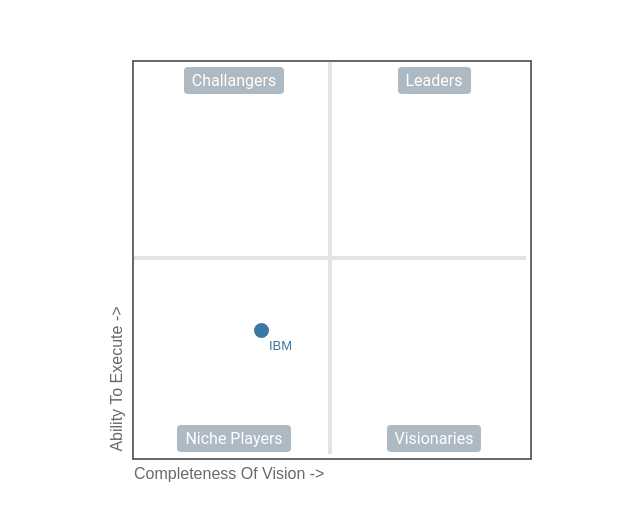
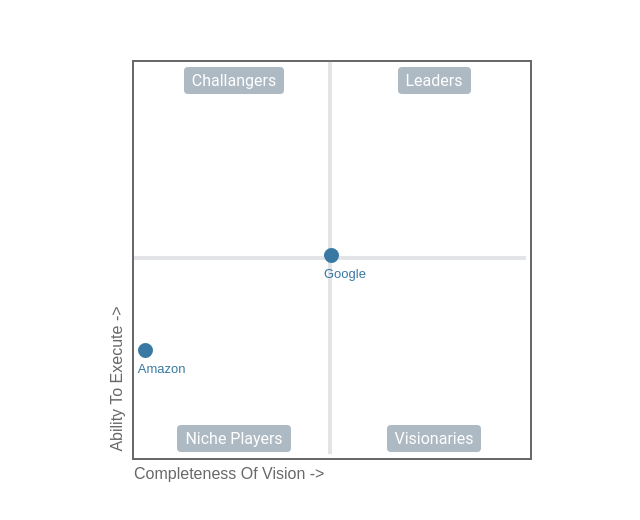
Before and after one commit to ozanbatuhankurucu/magic-quadrant, a React (Create React App) app: page / in a window 1280 px wide. Shown: the part 140-660 px from the top of the page, without its empty margins (308-948 px from the left). Built offline with nearby package versions, Linux system fonts and the light colour scheme.

Commit message:
Complete drag and drop.

```diff
--- a/src/App.tsx
+++ b/src/App.tsx
@@ -1,22 +1,20 @@
+import { useState, useRef } from 'react'
 import Layout from './Components/Layout'
 import ScatterChart from './Components/ScatterChart'
+import Scatter from './Components/Scatter'
+import { PointType } from './Services/commonTypes'
 
 function App() {
-  // Sample data
-  const data = [
-    { x: 1, y: 23 },
-    { x: 2, y: 3 },
-    { x: 3, y: 15 },
-    { x: 4, y: 35 },
-    { x: 5, y: 45 },
-    { x: 6, y: 25 },
-    { x: 7, y: 17 },
-    { x: 8, y: 32 },
-    { x: 9, y: 43 }
-  ]
+  const chartRef = useRef<HTMLDivElement | null>(null)
+  const [points, setPoints] = useState<PointType[]>([
+    { x: 1, y: 23, label: 'Amazon', id: '1' },
+    { x: 50, y: 50, label: 'Google', id: '2' }
+  ])
   return (
     <Layout>
-      <ScatterChart width={400} height={400}></ScatterChart>
+      <ScatterChart width={400} height={400} chartRef={chartRef}>
+        <Scatter points={points} setPoints={setPoints} chartRef={chartRef} />
+      </ScatterChart>
     </Layout>
   )
 }
--- a/src/Components/ChartAreaLabel.tsx
+++ b/src/Components/ChartAreaLabel.tsx
@@ -18,7 +18,10 @@
   border-radius: 4px;
 `
 
-const ChartAreaLabel: React.FC<ChartAreaLabelProps> = ({ children, positionStart = false }) => {
+const ChartAreaLabel: React.FC<ChartAreaLabelProps> = ({
+  children,
+  positionStart = false
+}): React.ReactElement => {
   return (
     <Area positionStart={positionStart}>
       <AreaLabel positionStart={positionStart}>{children}</AreaLabel>
--- a/src/Components/Layout.tsx
+++ b/src/Components/Layout.tsx
@@ -5,7 +5,7 @@
   children: React.ReactNode
 }
 
-const Layout: React.FC<LayoutProps> = ({ children }) => {
+const Layout: React.FC<LayoutProps> = ({ children }): React.ReactElement => {
   return <Container>{children} </Container>
 }
 
--- a/src/Components/Point.tsx
+++ b/src/Components/Point.tsx
@@ -1,22 +1,23 @@
-import React, { useEffect, useRef } from 'react'
+import React, { useRef } from 'react'
 import { DARK_BLUE, BLACK } from '../Services/constants'
 import styled from 'styled-components'
 
+const PointerContainer = styled.span`
+  position: absolute;
+  bottom: ${(props: PointContainerProps) => props.y * 4 * 0.88}px;
+  left: ${(props: PointContainerProps) => props.x * 4 * 0.95}px;
+  z-index: 1;
+`
+
 const OuterDot = styled.div`
-  position: absolute;
-  bottom: ${(props: PointContainerProps) => props.y * 4 - 20}px;
-  left: ${(props: PointContainerProps) => props.x * 4 - 24}px;
   width: 60px;
   height: 60px;
   border-radius: 50%;
   border: 2px solid ${BLACK};
-  display: none;
+  // display: none;
 `
 
 const Dot = styled.div`
-  position: absolute;
-  bottom: ${(props: PointContainerProps) => props.y * 4}px;
-  left: ${(props: PointContainerProps) => props.x * 4}px;
   cursor: pointer;
   width: 15px;
   height: 15px;
@@ -25,23 +26,25 @@
 `
 
 const PointLabel = styled.span`
-  position: absolute;
-  bottom: ${(props: PointContainerProps) => props.y * 4 - 15}px;
-  left: ${(props: PointContainerProps) => props.x * 4 + 15}px;
   font-size: 13px;
   font-family: sans-serif;
   color: ${DARK_BLUE};
 `
 
-const Point: React.FC<PointProps> = ({ x, y, label }) => {
+const Point: React.FC<PointProps> = ({ x, y, label, handleDragEnter }): React.ReactElement => {
   // useRef is a hook that lets you store a reference to a DOM element
-  // if we use useRef, place of ref element on RAM is unchangeable after every rerender.
+  // by using useRef here, place of ref element on RAM is unchangeable after every rerender.
   let outerDotRef = useRef<HTMLDivElement | null>(null)
 
   return (
-    <>
-      <OuterDot ref={outerDotRef} id='outerDot' x={x} y={y} />
+    <PointerContainer
+      draggable={true}
+      onDrag={(e: React.DragEvent<HTMLSpanElement>) => handleDragEnter(e)}
+      x={x}
+      y={y}>
+      {/* <OuterDot ref={outerDotRef} id='outerDot' x={x} y={y} /> */}
       <Dot
+        id='dot'
         onMouseOver={() => {
           if (outerDotRef && outerDotRef.current) {
             outerDotRef.current.style.display = 'block'
@@ -52,19 +55,16 @@
             outerDotRef.current.style.display = 'none'
           }
         }}
-        x={x}
-        y={y}
       />
-      <PointLabel x={x} y={y}>
-        {label}
-      </PointLabel>
-    </>
+      <PointLabel>{label}</PointLabel>
+    </PointerContainer>
   )
 }
 interface PointProps {
   x: number
   y: number
   label: string
+  handleDragEnter: (e: React.DragEvent<HTMLSpanElement>) => void
 }
 
 interface PointContainerProps {
--- /dev/null
+++ b/src/Components/Scatter.tsx
@@ -0,0 +1,53 @@
+import React from 'react'
+import Point from './Point'
+import { PointType } from '../Services/commonTypes'
+
+const Scatter: React.FC<ScatterProps> = ({ points, setPoints, chartRef }): React.ReactElement => {
+  const handleDragEnter = (e: React.DragEvent<HTMLSpanElement>, pointId: string): void => {
+    e.preventDefault()
+    e.stopPropagation()
+    const current = chartRef.current
+    if (current) {
+      const bottom: number = Math.floor(
+        100 - ((e.pageY - Number(current.getBoundingClientRect().top)) * 100) / 400
+      )
+      const left: number = Math.floor(
+        ((e.pageX - Number(current.getBoundingClientRect().left)) * 100) / 400
+      )
+      changePointValue(left, bottom, pointId)
+    }
+  }
+
+  const changePointValue = (left: number, bottom: number, pointId: string): void => {
+    if (left > 100 || left < 0 || bottom > 100 || bottom < 0) return
+    setPoints((prevPoints: PointType[]): PointType[] => {
+      return prevPoints.map((point: PointType) =>
+        point.id === pointId ? { ...point, x: left, y: bottom } : point
+      )
+    })
+  }
+  return (
+    <>
+      {points.map((point: PointType) => {
+        const { x, y, label, id } = point
+        return (
+          <Point
+            key={id}
+            label={label}
+            x={x}
+            y={y}
+            handleDragEnter={(e) => handleDragEnter(e, id)}
+          />
+        )
+      })}
+    </>
+  )
+}
+
+interface ScatterProps {
+  chartRef: React.RefObject<HTMLDivElement>
+  points: PointType[]
+  setPoints: React.Dispatch<React.SetStateAction<PointType[]>>
+}
+
+export default Scatter
--- a/src/Components/ScatterChart.tsx
+++ b/src/Components/ScatterChart.tsx
@@ -2,7 +2,6 @@
 import styled, { css } from 'styled-components'
 import { DARK_GREY, LIGHT_GREY } from '../Services/constants'
 import ChartAreaLabel from './ChartAreaLabel'
-import Point from './Point'
 
 const Chart = styled.div`
   position: relative;
@@ -58,9 +57,24 @@
   position: absolute;
 `
 
-const ScatterChart: React.FC<ScatterChartProps> = ({ children, width, height }) => {
+const ScatterChart: React.FC<ScatterChartProps> = ({
+  children,
+  width,
+  height,
+  chartRef
+}): React.ReactElement => {
+  const handleDragOver = (e: React.DragEvent<HTMLSpanElement>) => {
+    e.preventDefault()
+    e.stopPropagation()
+  }
+
   return (
-    <Chart height={height} width={width}>
+    <Chart
+      ref={chartRef}
+      onDragOver={(e) => handleDragOver(e)}
+      onDragLeave={(e) => handleDragOver(e)}
+      height={height}
+      width={width}>
       <ChartLeftText>Ability To Execute -&gt;</ChartLeftText>
       <ChartAreaLabelContainer width={width} height={height}>
         <ChartAreaLabel positionStart>Challangers </ChartAreaLabel>
@@ -68,17 +82,17 @@
         <ChartAreaLabel>Niche Players</ChartAreaLabel>
         <ChartAreaLabel> Visionaries</ChartAreaLabel>
       </ChartAreaLabelContainer>
-      <Point label='IBM' x={30} y={30} />
+      {children}
       <ChartRightText>Completeness Of Vision -&gt;</ChartRightText>
     </Chart>
   )
 }
 
 interface ScatterChartProps {
-  children?: React.ReactNode
-  data?: any
+  children: React.ReactNode
   width: number
   height: number
+  chartRef: React.RefObject<HTMLDivElement>
 }
 
 interface ChartProps {
--- /dev/null
+++ b/src/Services/commonTypes.ts
@@ -0,0 +1,6 @@
+export interface PointType {
+  x: number
+  y: number
+  label: string
+  id: string
+}
```
